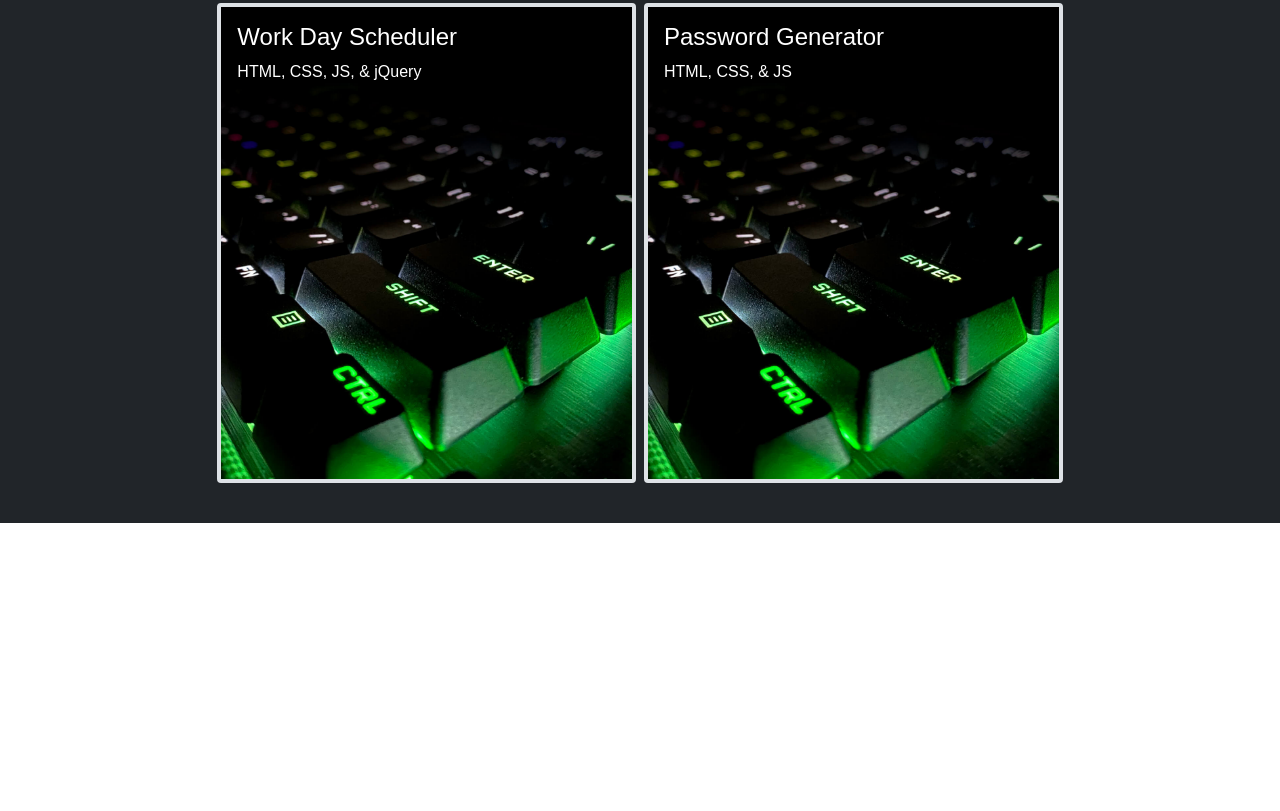
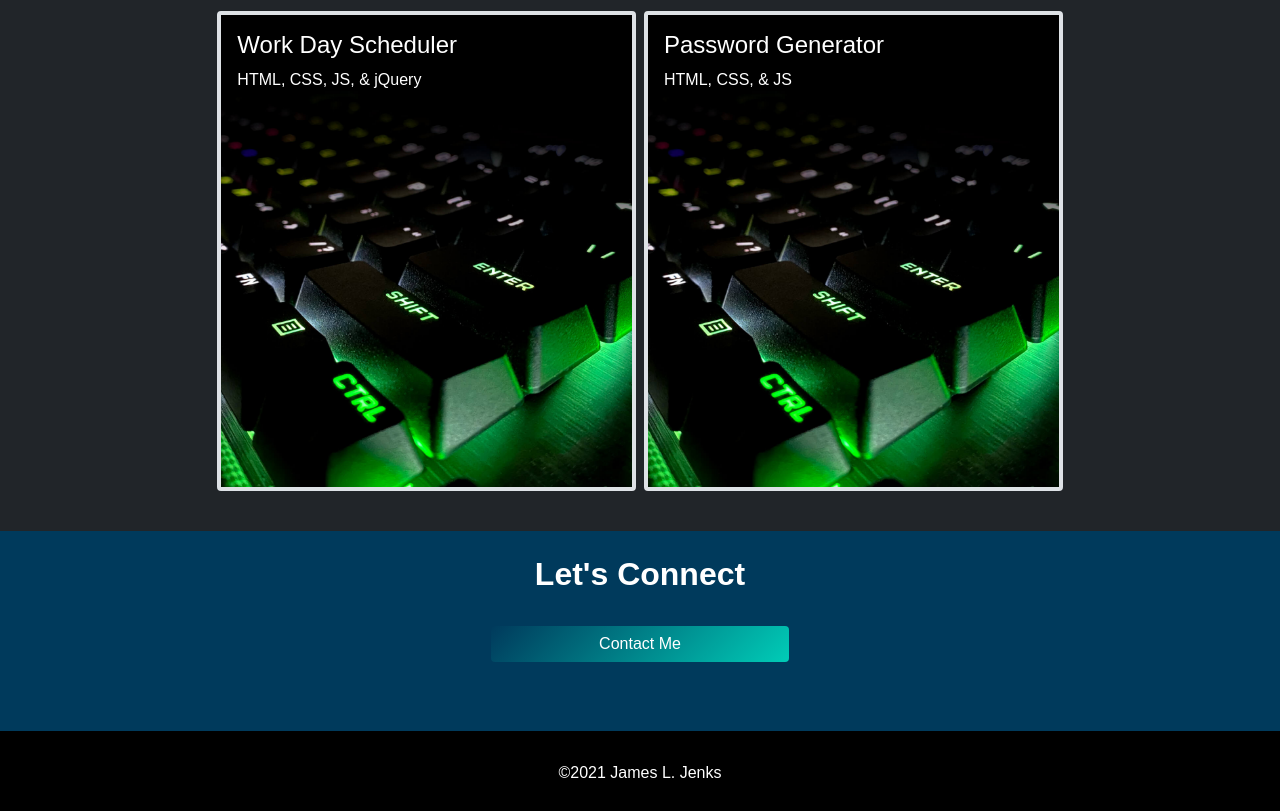
Before and after one commit to JamesLJenks/08_Professional-Portfolio, a plain HTML site: page index.html in a window 1280 px wide. Shown: the part 2329-3140 px from the top of the page. Before the commit the page ends 2852 px from the top, so only its background shows below. Drawn offline with nearby package versions, Linux system fonts and the light colour scheme; a web font is replaced by a local one.

Commit message:
Added contact section with button and website footer.

```diff
--- a/assets/css/style.css
+++ b/assets/css/style.css
@@ -46,6 +46,26 @@ h6 {
 
 a {
     text-decoration: none;
+}
+
+/* Button */
+.btn {
+    display: block;
+    width: 25%;
+    margin: auto;
+}
+
+.btn-primary {
+    background-image:linear-gradient(135deg, rgba(0, 58, 92, 1), rgba(0, 204, 183, 1));
+    border: none;
+}
+
+.grow {
+    transition: all .2s ease-in-out;
+}
+
+.grow:hover {
+    transform: scale(1.1);
 }
 
 /* Navigation Bar */
@@ -172,5 +192,21 @@ a {
     transition: all 0.5s ease-in-out;
 }
 
+/* Contact Section */
+#contact {
+    height: 25vh;
+    padding-left: 2rem;
+    padding-right: 2rem;
+    padding-bottom: 2rem;
+    background-color: rgb(0,58,92);
+}
+
+/* Footer Section */
+.footer {
+    background-color: black;
+    height: 10vh;
+    padding-top: 2rem;
+}
+
 /* media query for smaller screens */
 @media screen and (max-width: 768px) {}
--- a/index.html
+++ b/index.html
@@ -112,7 +112,7 @@
     <!-- Projects Section -->
     <section id="projects" class="projects-section bg-dark text-white">
         <div>
-            <h2 class="text-center my-4">Projects</h2>
+            <h2 class="text-center py-4">Projects</h2>
         </div>
         <div class="row justify-content-center">
             <a href="https://github.com/JamesLJenks/07_Project-1_CovTrack" target="_blank" id="project-feature" class="container-fluid col-md-8 p-3 my-2 mx-2 bg-dark text-white border border-4 rounded">
@@ -147,9 +147,20 @@
     </section>
 
     <!-- Contact Section -->
-    <section id="contact" class="projects-section">
+    <section id="contact" class="projects-section justify-content-center align-items-center">
+        <div class="container-fluid justify-content-center align-items-center">
+            <h2 class="text-center py-4 text-white">Let's Connect</h2>
+            <a href="mailto:jamesljenks@gmail.com">
+                <button type="button" class="btn btn-primary grow">Contact Me</button>
+            </a>
+        </div>
+    </section>
 
-    </section>
+    <footer class="footer">
+        <div>
+            <h5 class="text-center text-white">©2021 James L. Jenks</h5>
+        </div>
+    </footer>
 
     <!-- JavaScript Bundle with Popper -->
     <script src="https://cdn.jsdelivr.net/npm/bootstrap@5.0.1/dist/js/bootstrap.bundle.min.js" integrity="sha384-gtEjrD/SeCtmISkJkNUaaKMoLD0//ElJ19smozuHV6z3Iehds+3Ulb9Bn9Plx0x4" crossorigin="anonymous"></script>
```
